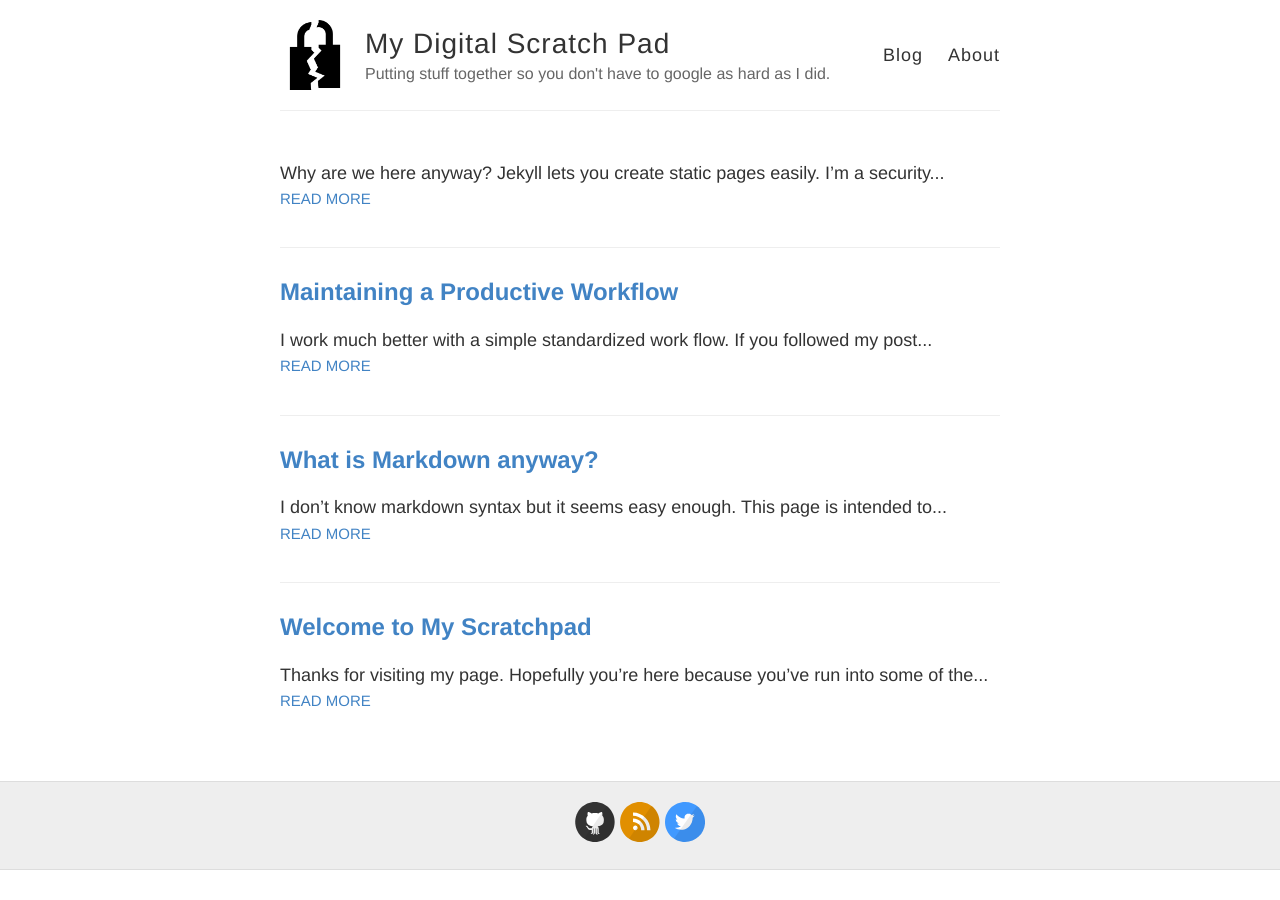
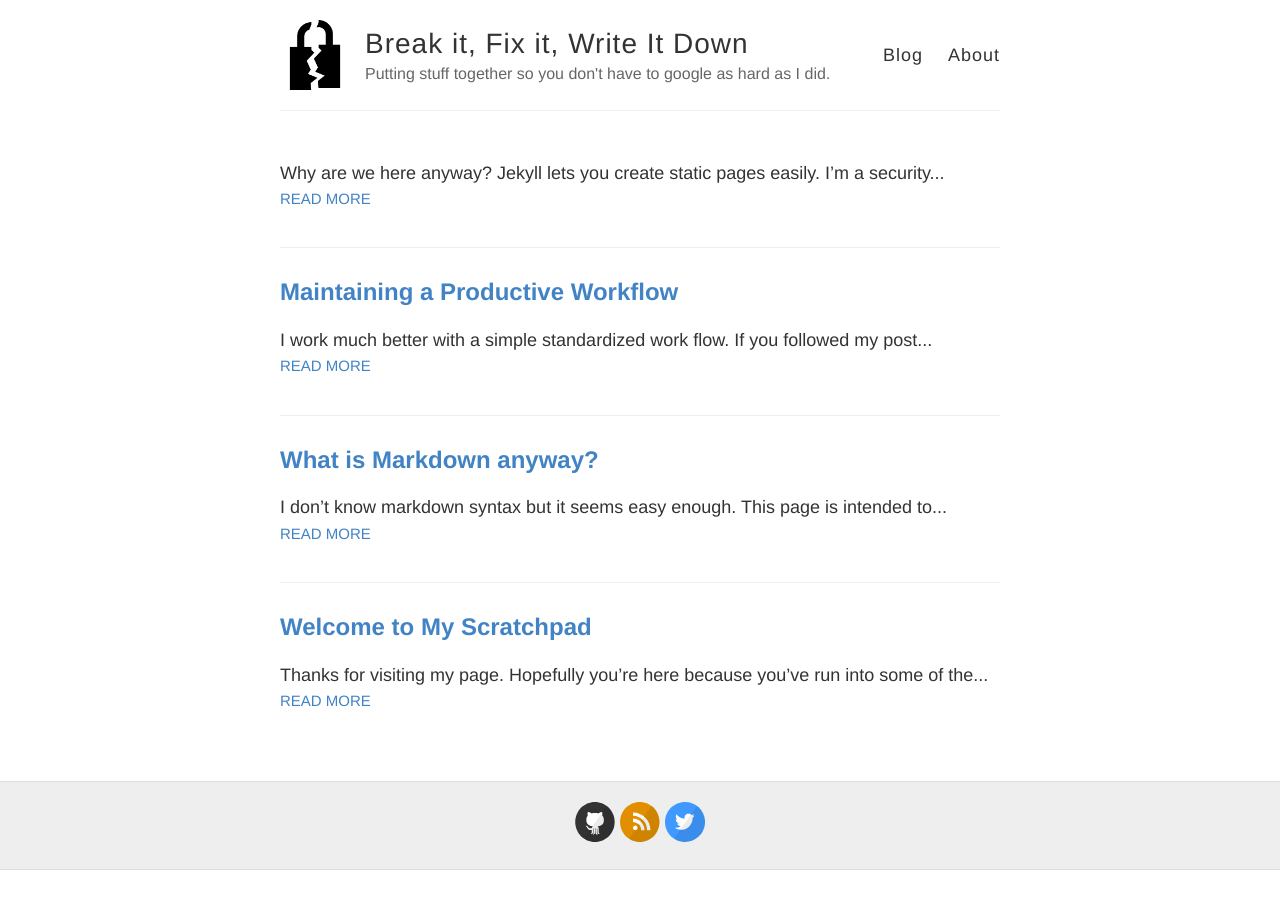
Before and after one commit to remotephone/blog.rmtph.one, a Jekyll site: the page built from index.html, in a window 1280 px wide. Built offline with Jekyll 4.4.1, drawn with Linux system fonts in a browser that asks for light colours; the list of posts is cut into pages by our own code.

Commit message:
Changing title

```diff
--- a/_config.yml
+++ b/_config.yml
@@ -16,7 +16,7 @@
 title: My digital scratch pad
 email: remotephone@gmail.com
 
-name: My Digital Scratch Pad
+name: Break it, Fix it, Write It Down
 description: > # this means to ignore newlines until "baseurl:"
   Putting stuff together so you don't have to google as hard as I did.
 
```
Also changed, not shown: 7 other files.
